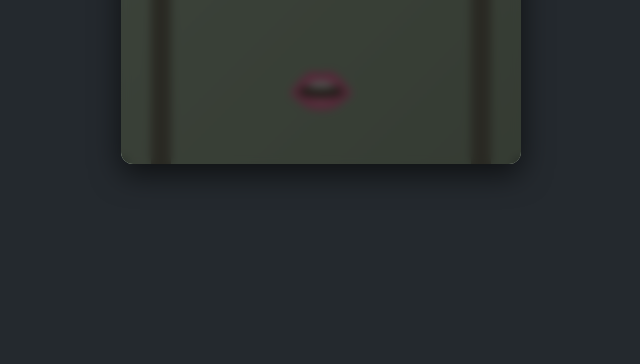
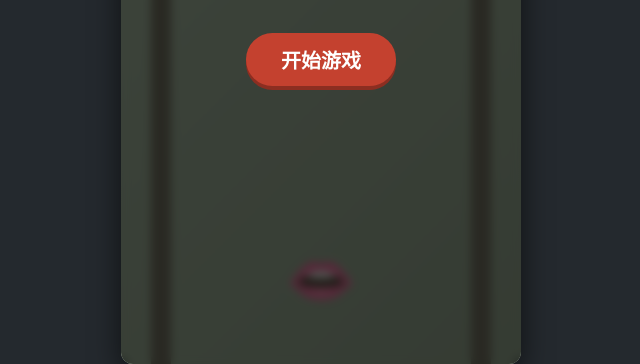
Before and after one commit to rubuspi/TurdBird, a plain HTML site: page index.html in a window 1280 px wide. Shown: the part 496-860 px from the top of the page, without its empty margins (319-959 px from the left). Before the commit the page ends 800 px from the top, so only its background shows below. Drawn offline with Linux system fonts and the light colour scheme.

Commit message:
Add files via upload

```diff
--- a/index.html
+++ b/index.html
@@ -29,7 +29,7 @@
             overflow: hidden;
             background: linear-gradient(135deg, #A4B29E, #838F7C);
             width: 400px;
-            height: 600px;
+            height: 800px;
         }
         canvas {
             display: block;
@@ -93,7 +93,7 @@
 
     <div id="game-container">
         <!-- 一切都在 Canvas 里！ -->
-        <canvas id="gameCanvas" width="400" height="600"></canvas>
+        <canvas id="gameCanvas" width="400" height="800"></canvas>
 
         <div id="ui-layer">
             <h2 id="ui-title" style="font-size: 36px; margin-bottom: 10px; text-shadow: 2px 2px 0 #000;">食屎啦你！</h2>
@@ -122,7 +122,7 @@
     // 🌟 电线定在 Y=155，鸟定在 Y=135。肚皮几乎贴在电线上！完美消除高跷腿！
     const WIRE_Y = 155;
     const bird = { x: 200, y: 135, size: 100, speed: 3, dx: 3, dropTimer: 0 };
-    const mouth = { x: 200, y: 530, size: 55, speed: 7 };
+    const mouth = { x: 200, y: 720, size: 55, speed: 7 };
     let poops = [];
 
     const keys = { ArrowLeft: false, ArrowRight: false, a: false, d: false };
@@ -209,8 +209,8 @@
 
     function drawBackground() {
         ctx.fillStyle = "#5D5248";
-        ctx.fillRect(30, WIRE_Y, 20, 600);
-        ctx.fillRect(350, WIRE_Y, 20, 600);
+        ctx.fillRect(30, WIRE_Y, 20, 800);
+        ctx.fillRect(350, WIRE_Y, 20, 800);
 
         ctx.strokeStyle = "#2C2C2C";
         ctx.lineWidth = 3;
@@ -271,7 +271,7 @@
 
         bird.x += bird.dx * difficultyMultiplier;
 
-        if (bird.x <= 40 || bird.x >= canvas.width - 40) {
+        if (bird.x <= 60 || bird.x >= canvas.width - 60) {
             bird.dx *= -1;
         } else if (Math.random() < 0.02) {
             bird.dx *= -1;
@@ -284,7 +284,7 @@
                 x: bird.x + poopOffsetX,
                 // 修正了拉屎高度，刚好在电线下方一点点掉出
                 y: bird.y + 40,
-                speed: (3 + Math.random() * 2) * difficultyMultiplier
+                speed: (2.5 + Math.random() * 1.5) * difficultyMultiplier
             });
             bird.dropTimer = Math.max(20, (60 + Math.random() * 40) / difficultyMultiplier);
         }
```
